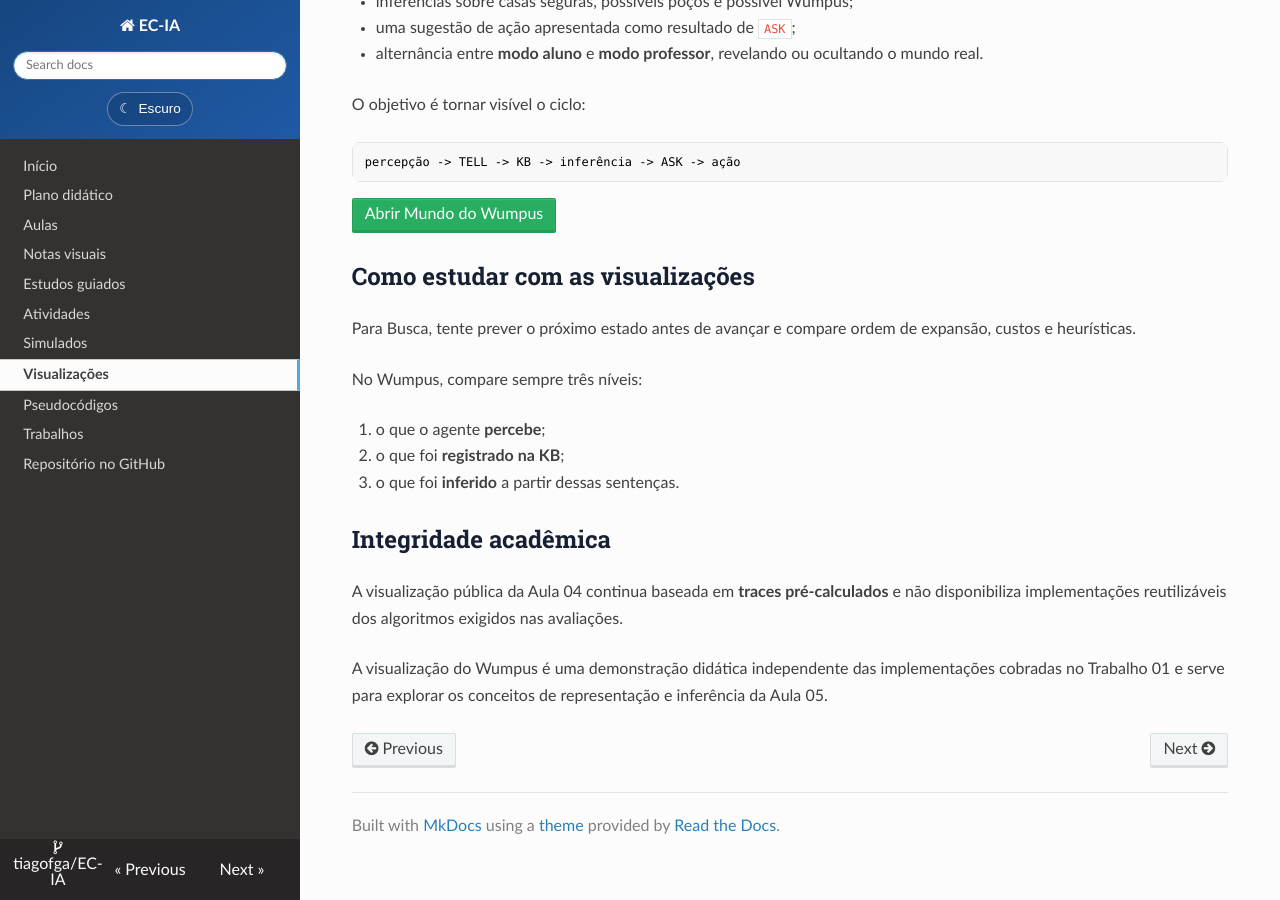
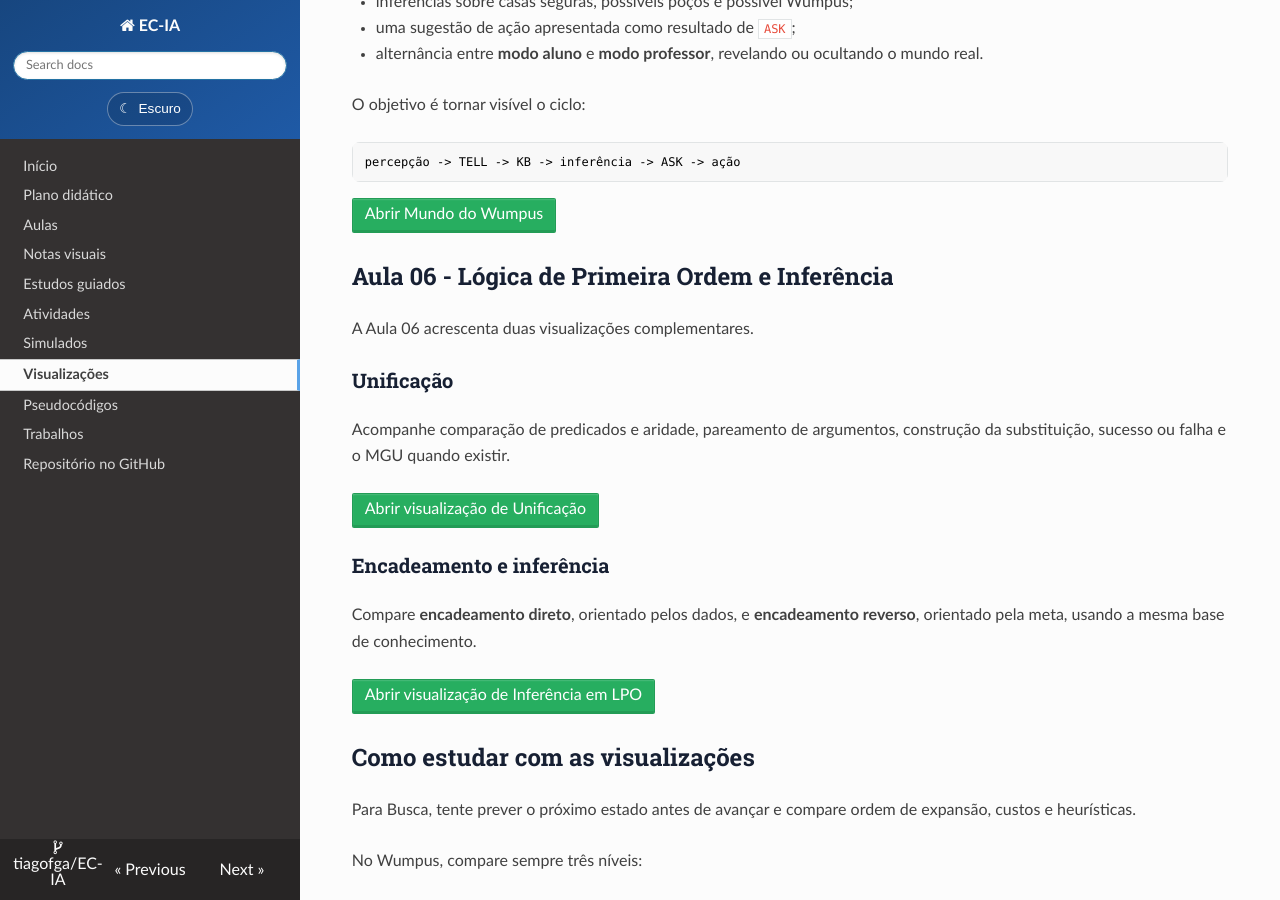
Before and after one commit to tiagofga/EC-IA, an MkDocs documentation site: the page built from docs/visualizacoes/index.md, in a window 1280 px wide and 900 px high, scrolled down 1022 px. Built offline with MkDocs 1.6.1, drawn with Linux system fonts in a browser that asks for light colours; nearby versions of some CDN libraries.

Commit message:
docs(aula-06): integrate lpo materials into site

```diff
--- a/docs/visualizacoes/index.md
+++ b/docs/visualizacoes/index.md
@@ -42,6 +42,22 @@ percepção -> TELL -> KB -> inferência -> ASK -> ação
 
 <a href="05-logica/wumpus/" class="btn">Abrir Mundo do Wumpus</a>
 
+## Aula 06 - Lógica de Primeira Ordem e Inferência
+
+A Aula 06 acrescenta duas visualizações complementares.
+
+### Unificação
+
+Acompanhe comparação de predicados e aridade, pareamento de argumentos, construção da substituição, sucesso ou falha e o MGU quando existir.
+
+<a href="06-lpo-inferencia/unificacao/" class="btn">Abrir visualização de Unificação</a>
+
+### Encadeamento e inferência
+
+Compare **encadeamento direto**, orientado pelos dados, e **encadeamento reverso**, orientado pela meta, usando a mesma base de conhecimento.
+
+<a href="06-lpo-inferencia/inferencia/" class="btn">Abrir visualização de Inferência em LPO</a>
+
 ## Como estudar com as visualizações
 
 Para Busca, tente prever o próximo estado antes de avançar e compare ordem de expansão, custos e heurísticas.
```
